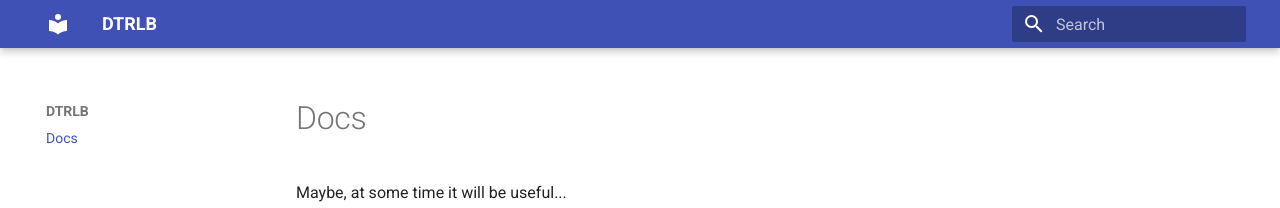
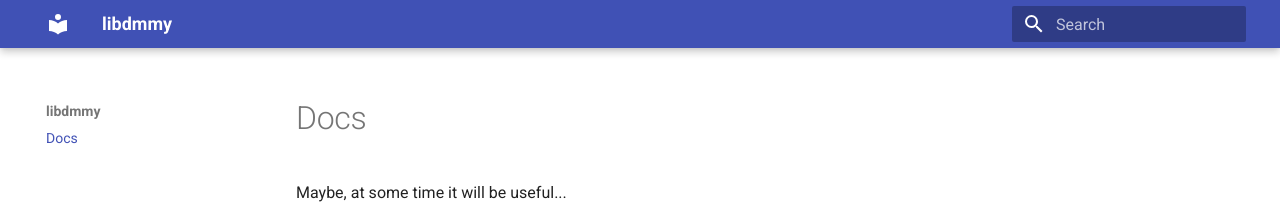
Before and after one commit to libdmmy/libdmmy.github.io, an MkDocs documentation site: the page built from docs/index.md, in a window 1280 px wide. Shown: the top 208 px of the page. Built offline with MkDocs 1.6.1 and Material for MkDocs 9.7.7, drawn with Linux system fonts in a browser that asks for light colours.

Commit message:
whoops, it's not on codeberg

```diff
--- a/mkdocs.yml
+++ b/mkdocs.yml
@@ -1,4 +1,4 @@
-site_name: DTRLB
-site_url: https://libdmmy.codeberg.page/dtrlb-docs
+site_name: libdmmy
+site_url: https://libdmmy.github.io/docs
 theme:
   name: material
```
